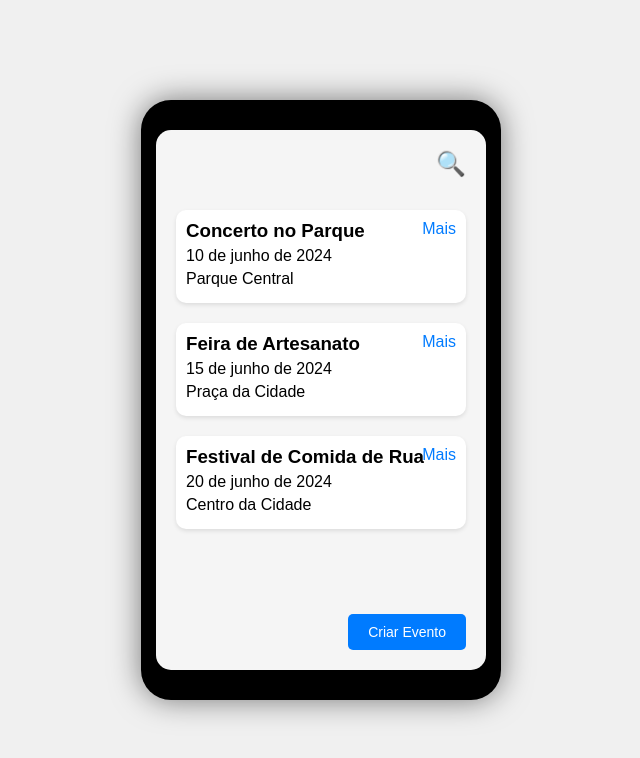
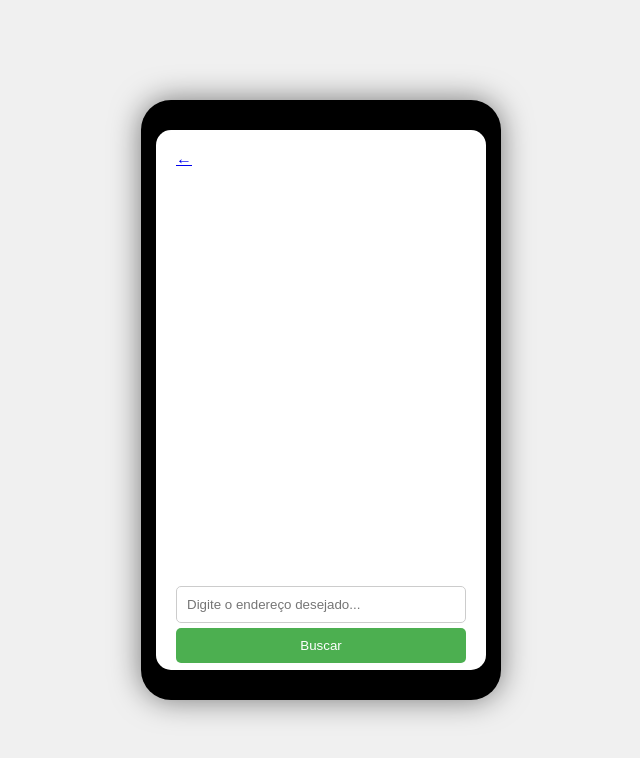
Before and after one commit to ICEI-PUC-Minas-PBR-SI/pbr-si-2024-1-1-ti-aw-t1-aicheck, a plain HTML site: page codigo/busca_eventos.html in a window 1280 px wide. Shown: the whole page, without its empty margins (319-959 px from the left). Drawn offline with Linux system fonts and the light colour scheme.

Commit message:
Update busca_eventos.html

```diff
--- a/codigo/busca_eventos.html
+++ b/codigo/busca_eventos.html
@@ -1,124 +1,34 @@
+<!DOCTYPE html>
 <html lang="en">
 <head>
   <meta charset="UTF-8">
   <meta name="viewport" content="width=device-width, initial-scale=1.0">
-  <title>Eventos</title>
+  <title>Busca de Eventos</title>
   <link rel="stylesheet" href="style.css">
-  <style>
-    body {
-      font-family: Arial, sans-serif;
-      background-color: #f0f0f0;
-      margin: 0;
-      padding: 0;
-      display: flex;
-      justify-content: center;
-      align-items: center;
-      height: 100vh;
-    }
-
-    .phone {
-      background-color: #000;
-      border-radius: 30px;
-      box-shadow: 0 0 30px rgba(0, 0, 0, 0.5);
-      width: 360px;
-      height: 600px;
-      overflow: hidden;
-      position: relative;
-    }
-
-    .screen {
-      background-color: #f5f5f5;
-      border-radius: 15px;
-      box-shadow: 0 0 15px rgba(0, 0, 0, 0.5);
-      width: 330px;
-      height: 540px;
-      position: absolute;
-      top: 30px;
-      left: 15px;
-      padding: 20px;
-      box-sizing: border-box;
-      transition: transform 0.3s ease-in-out;
-    }
-
-    .screen:hover {
-      transform: scale(1.05);
-    }
-
-    .search-icon {
-      position: absolute;
-      top: 20px;
-      right: 20px;
-      font-size: 24px;
-      text-decoration: none;
-      color: #000;
-    }
-
-    .events-container {
-      margin-top: 60px;
-    }
-
-    .event {
-      margin-bottom: 20px;
-    }
-
-    .event h3 {
-      margin: 0;
-    }
-
-    .event p {
-      margin: 5px 0;
-    }
-
-    .create-event {
-      position: absolute;
-      bottom: 20px;
-      right: 20px;
-      padding: 10px 20px;
-      background-color: #007bff;
-      color: white;
-      text-decoration: none;
-      border-radius: 5px;
-      font-size: 14px;
-      text-align: center;
-    }
-
-    .create-event:hover {
-      background-color: #0056b3;
-    }
-  </style>
 </head>
 <body>
   <div class="phone">
     <div class="screen">
-      <a href="busca_eventos.html" class="search-icon">&#128269;</a>
-      <div class="events-container">
-        <div class="event">
-          <h3>Concerto no Parque</h3>
-          <p>10 de junho de 2024</p>
-          <p>Parque Central</p>
-          <a href="detalhes_evento.html">Mais</a>
-        </div>
-        <div class="event">
-          <h3>Feira de Artesanato</h3>
-          <p>15 de junho de 2024</p>
-          <p>Praça da Cidade</p>
-          <a href="detalhes_evento.html">Mais</a>
-        </div>
-        <div class="event">
-          <h3>Festival de Comida de Rua</h3>
-          <p>20 de junho de 2024</p>
-          <p>Centro da Cidade</p>
-          <a href="detalhes_evento.html">Mais</a>
-        </div>
-      </div>
-      <a href="criar_evento.html" class="create-event">Criar Evento</a>
-      <div class="android-buttons">
-        <div class="button"></div>
-        <div class="button"></div>
-        <div class="button"></div>
-      </div>
+      <a href="detalhes_evento.html" class="back-button">&#8592;</a>
+      <div class="form-container">
+      <form id="searchForm" class="search-form">
+        <h1><br /><br /><br /><br /><br /><br /><br /><br /><br /><br /></h1>
+        <input type="text" id="endereco" name="endereco" placeholder="Digite o endereço desejado...">
+        <input type="submit" value="Buscar">
+      </form>
     </div>
   </div>
-  <script src="script.js"></script>
+  <script>
+    document.getElementById("searchForm").addEventListener("submit", function(event) {
+      event.preventDefault();
+      const endereco = document.getElementById("endereco").value.toLowerCase();
+      const capitaisBrasil = ["rio de janeiro", "são paulo", "brasília", "salvador", "fortaleza", "belo horizonte", "manaus", "curitiba", "recife", "porto alegre", "belém", "goiânia", "campo grande", "teresina", "são luís", "natal", "joão pessoa", "aracaju", "maceió", "vitória", "porto velho", "boas vista", "palmas", "rio branco"];
+
+      if (capitaisBrasil.includes(endereco)) {
+        window.location.href = `${endereco.replace(/ /g, '_')}.html`;
+      } else {
+        alert("Endereço não reconhecido como uma capital do Brasil.");
+      }
+    });
+  </script>
 </body>
-</html>
```
